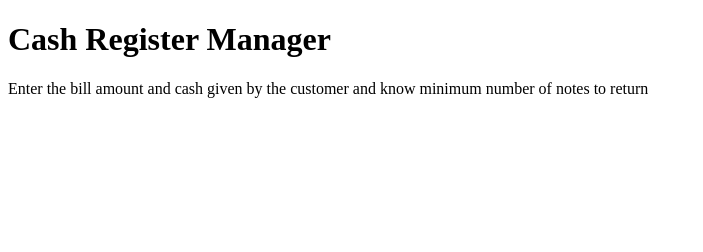
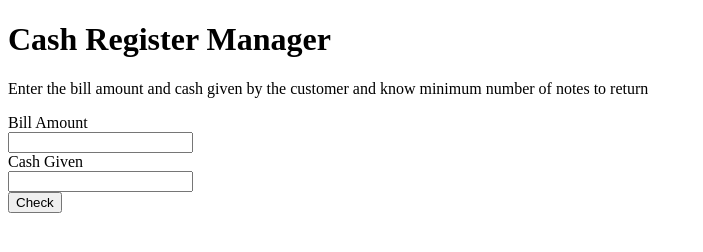
Before and after one commit to abirsinha88/Cash-Register-Manager, a plain HTML site: page index.html in a window 1280 px wide. Shown: the whole page, without its empty margins (0-703 px from the left). Drawn offline with Linux system fonts and the light colour scheme.

Commit message:
input elements added

```diff
--- a/index.html
+++ b/index.html
@@ -8,5 +8,10 @@
 <body>
     <h1>Cash Register Manager</h1>
     <p>Enter the bill amount and cash given by the customer and know minimum number of notes to return</p>
+    <label for="bill-amount">Bill Amount</label><br>
+    <input type="number" name="bill-amount" id="bill-amount"><br>
+    <label for="bill-amount">Cash Given</label><br>
+    <input type="number" name="cash-given" id="cash-given"><br>
+    <button>Check</button>
 </body>
 </html>
```
